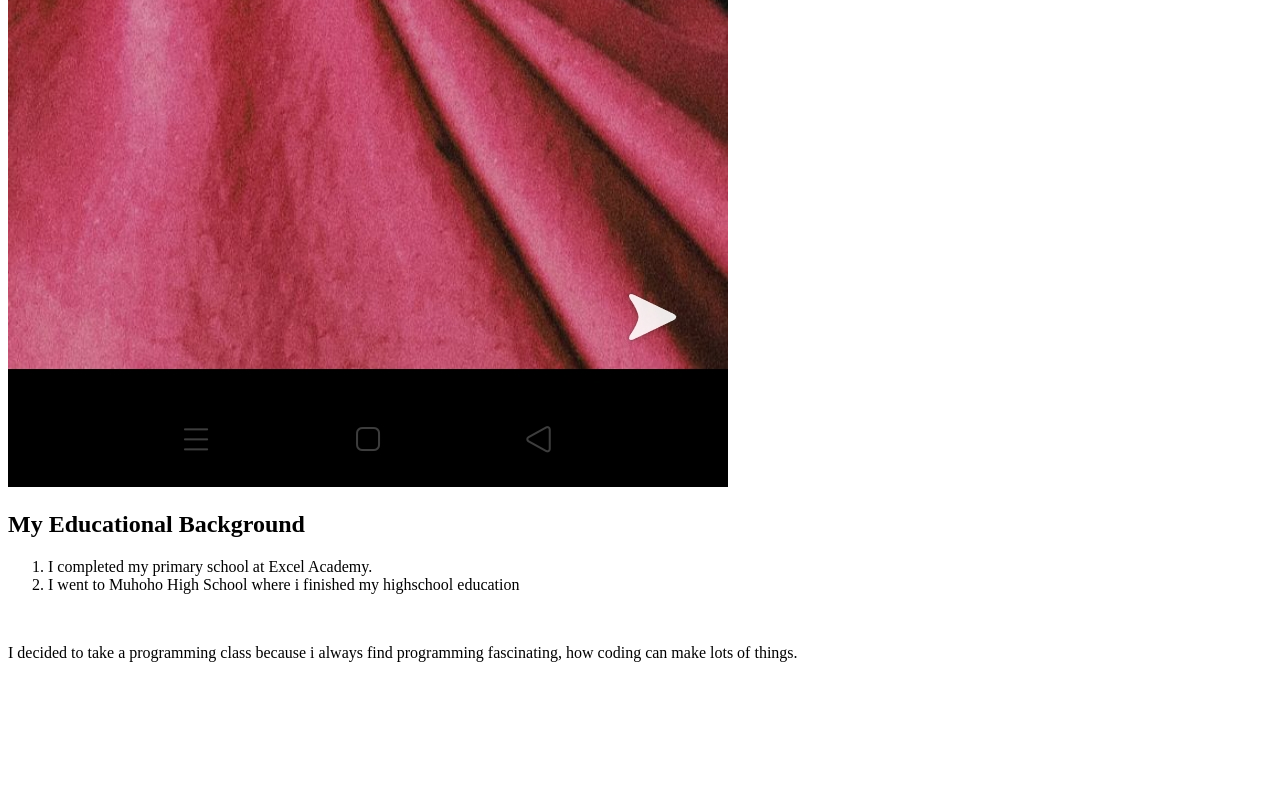
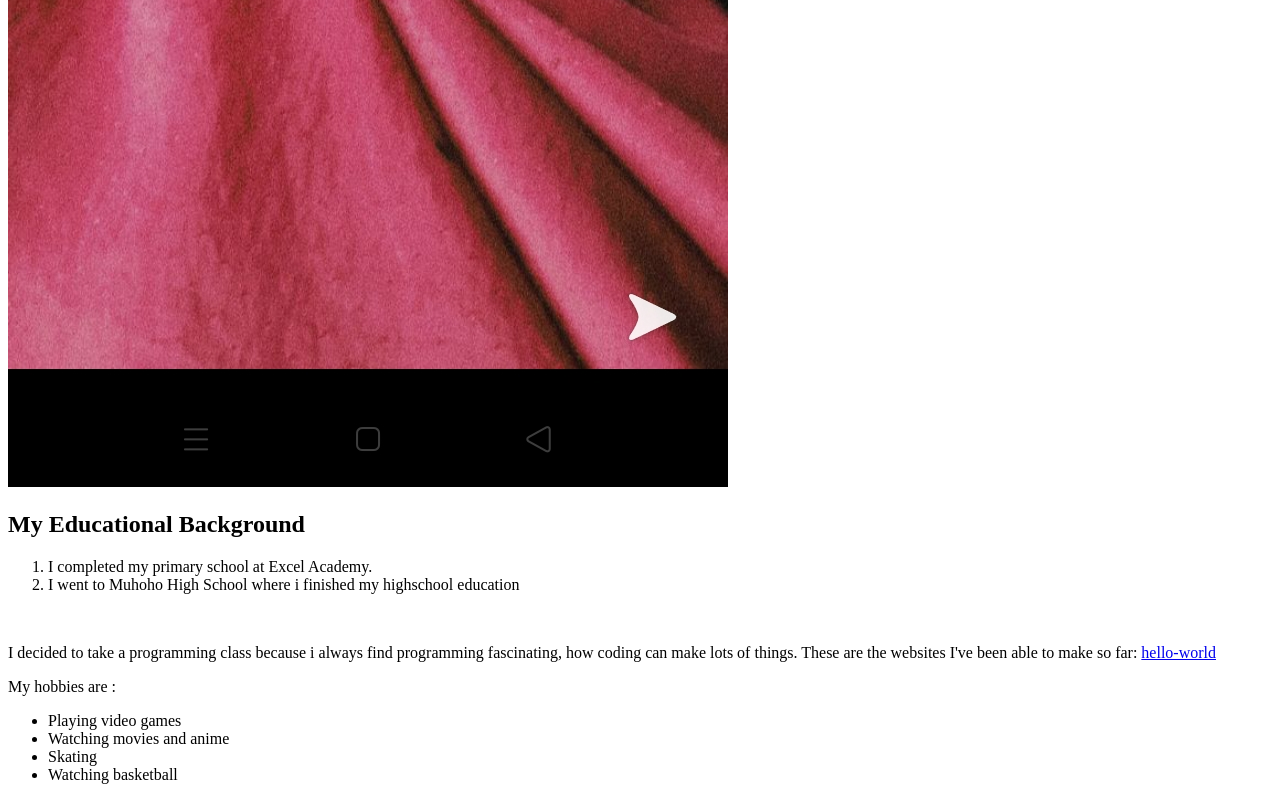
Before and after one commit to Mikey1622/my-portfolio, a plain HTML site: page index.html in a window 1280 px wide. Shown: the part 1153-1953 px from the top of the page. Before the commit the page ends 1831 px from the top, so only its background shows below. Drawn offline with Linux system fonts and the light colour scheme; files whose address does not match are found by name.

Commit message:
add first link

```diff
--- a/index.html
+++ b/index.html
@@ -33,9 +33,19 @@
 <p>
     <!--why did i decide to take a programming class-->
     I decided to take a programming class because i always find programming fascinating, how coding can make lots of things.
+    These are the websites I've been able to make so far:
+    <a href="https://github.com/Mikey1622/hello-world.git">hello-world</a>
+</p>
+    <!--My hobbies-->
+    My hobbies are :
+    <ul>
+        <li>Playing video games</li>
+        <li>Watching movies and anime</li>
+        <li>Skating</li>
+        <li>Watching basketball</li>
 
-</p>
 
+    </ul>
 
 
 
```
